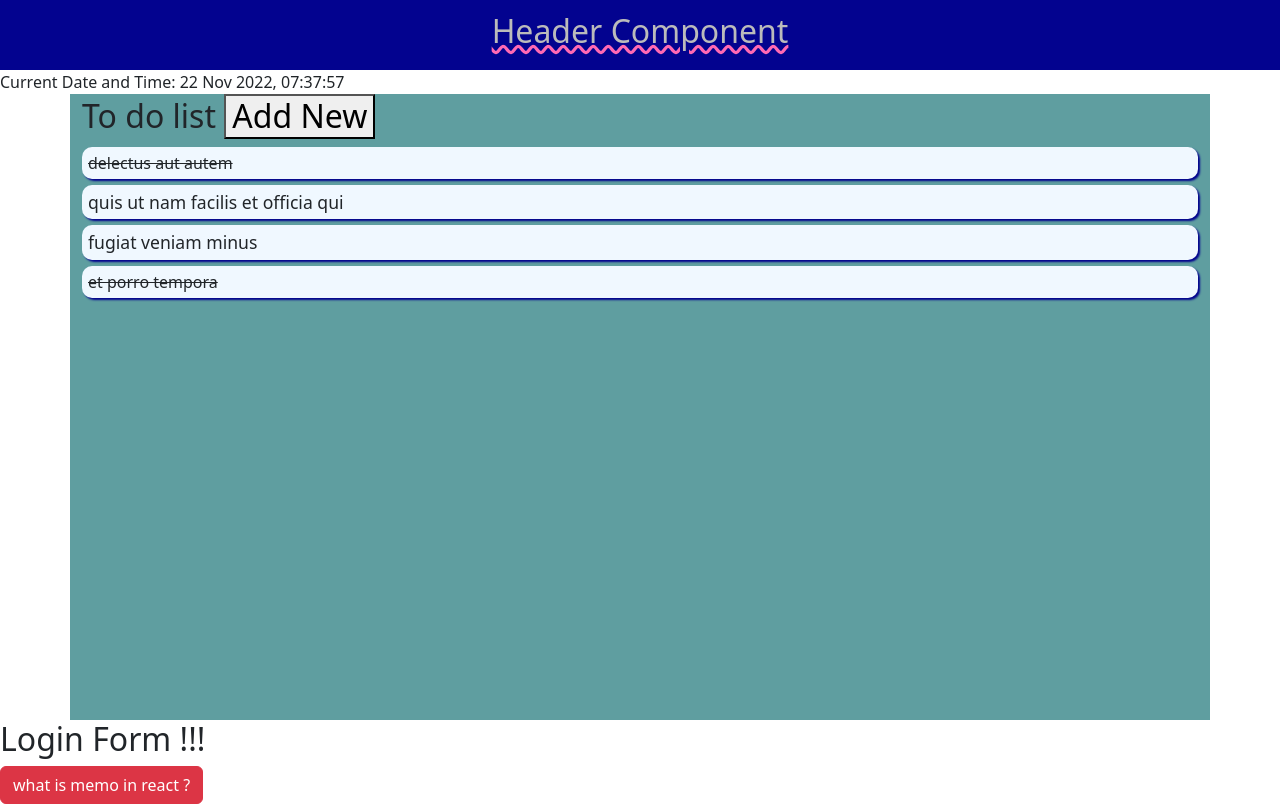
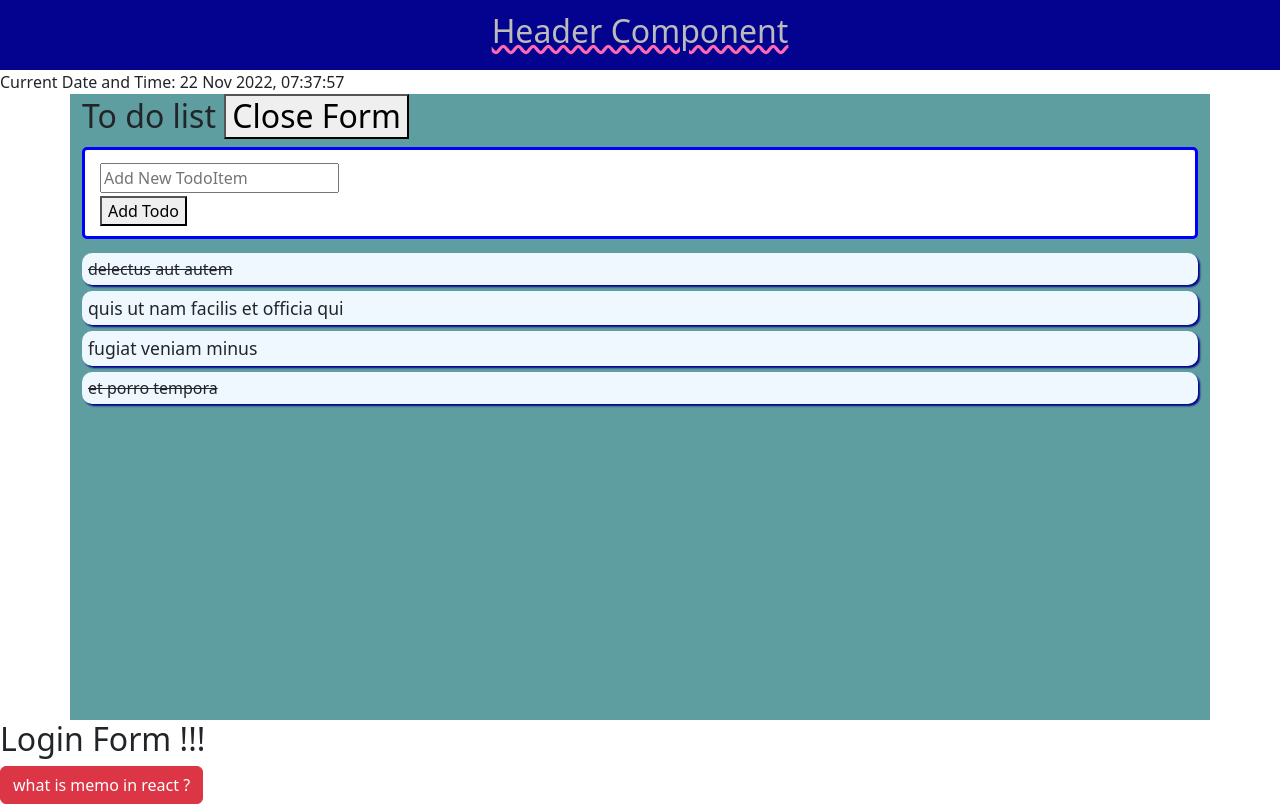
Before and after one commit to Alok3333/Message_chat-project, a React (Create React App) app: page / in a window 1280 px wide. Built offline with nearby package versions, Linux system fonts and the light colour scheme.

Commit message:
get input value show the bottom in the list & Add new functionality to add new todo item

```diff
--- a/src/pages/TodoList/NewTodo.css
+++ b/src/pages/TodoList/NewTodo.css
@@ -11,3 +11,8 @@
 .todo-from .form-control{
    width: 80%;
 }
+
+.error {
+    border: 2px solid red;
+    color:red;
+}
--- a/src/pages/TodoList/NewTodo.jsx
+++ b/src/pages/TodoList/NewTodo.jsx
@@ -1,13 +1,54 @@
-import React from "react";
-import "./NewTodo.css";
+import React, { useState } from 'react';
+import './NewTodo.css';
 
-function NewTodo() {
+function NewTodo(props) {
+  console.log(props);
+  const newTodoHandler = props.onNewToDo;
+  const [todoVal, setTodoVal] = useState('');
+  const [todoError, setTodoError] = useState(false);
+
+  const todoChangeHandler = (event) => {
+    // console.log('todoChangeHandler');
+    // console.log(event);
+    const inputVal = event.target.value.trim();
+    if (inputVal.length <= 3) {
+      setTodoError(true);
+    } else {
+      setTodoError(false);
+    }
+
+    setTodoVal(inputVal);
+  };
+
+  const formSubmitHandlerChange = (event) => {
+    event.preventDefault();
+    if (todoError) {
+      alert("Don't type less then three character");
+    } else {
+      alert('Form Submitted!');
+      const newTodo = {
+        id: Date.now(),
+        title: todoVal,
+        completed: false,
+      };
+      newTodoHandler(newTodo);
+      setTodoVal('');     // After submit the Form clear input filed
+    }
+  };
+
   return (
-    <form className="todo-from">
+    <form className="todo-from" onSubmit={formSubmitHandlerChange}>
       <div className="form-group">
-        <input type="text" className="form-control" />
+        <input
+          type="text"
+          className={`"form-control" ${todoError ? 'error' : ''}`}
+          name="todo"
+          value={todoVal}
+          onChange={todoChangeHandler}
+          placeholder="Add New TodoItem "
+        />
       </div>
-      <button type="submit">Create Task</button>
+      <button type="submit">Add Todo</button>
     </form>
   );
 }
--- a/src/pages/TodoList/Todolist.jsx
+++ b/src/pages/TodoList/Todolist.jsx
@@ -31,7 +31,7 @@ const todoListInit = [
 
 function Todolist() {
   const [todoList, setTodoList] = useState(todoListInit);
-  const [showNewForm, setShowNewForm] = useState(false);
+  const [showNewForm, setShowNewForm] = useState(true);
 
   const todoItemChangeStatusHandler = (todo) => {
     const updatedTodo = { ...todo, completed: !todo.completed };
@@ -44,6 +44,12 @@ function Todolist() {
     setShowNewForm(!showNewForm);
   };
 
+  const addNewTodoHandler = (newTodo) => {
+    setTodoList((prevTodoList) => {
+      return [...prevTodoList, newTodo];
+    });
+  };
+
   return (
     <>
       <h2>
@@ -52,7 +58,7 @@ function Todolist() {
           {showNewForm ? 'Close Form' : 'Add New'}
         </button>
       </h2>
-      {showNewForm && <NewTodo />}
+      {showNewForm && <NewTodo onNewToDo={addNewTodoHandler}/>}
 
       <ul className="todo-list">
         {todoList.map((todo) => {
```
